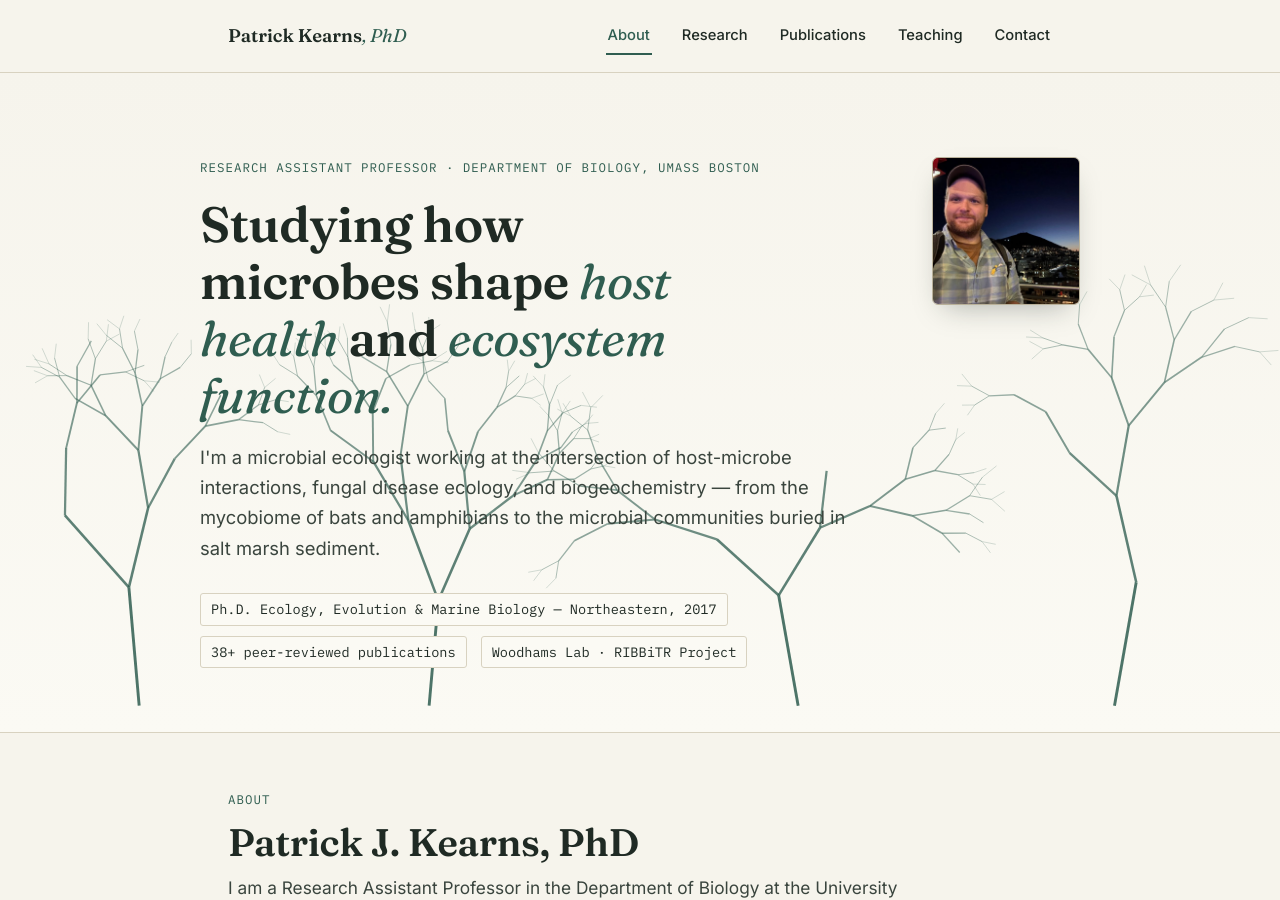
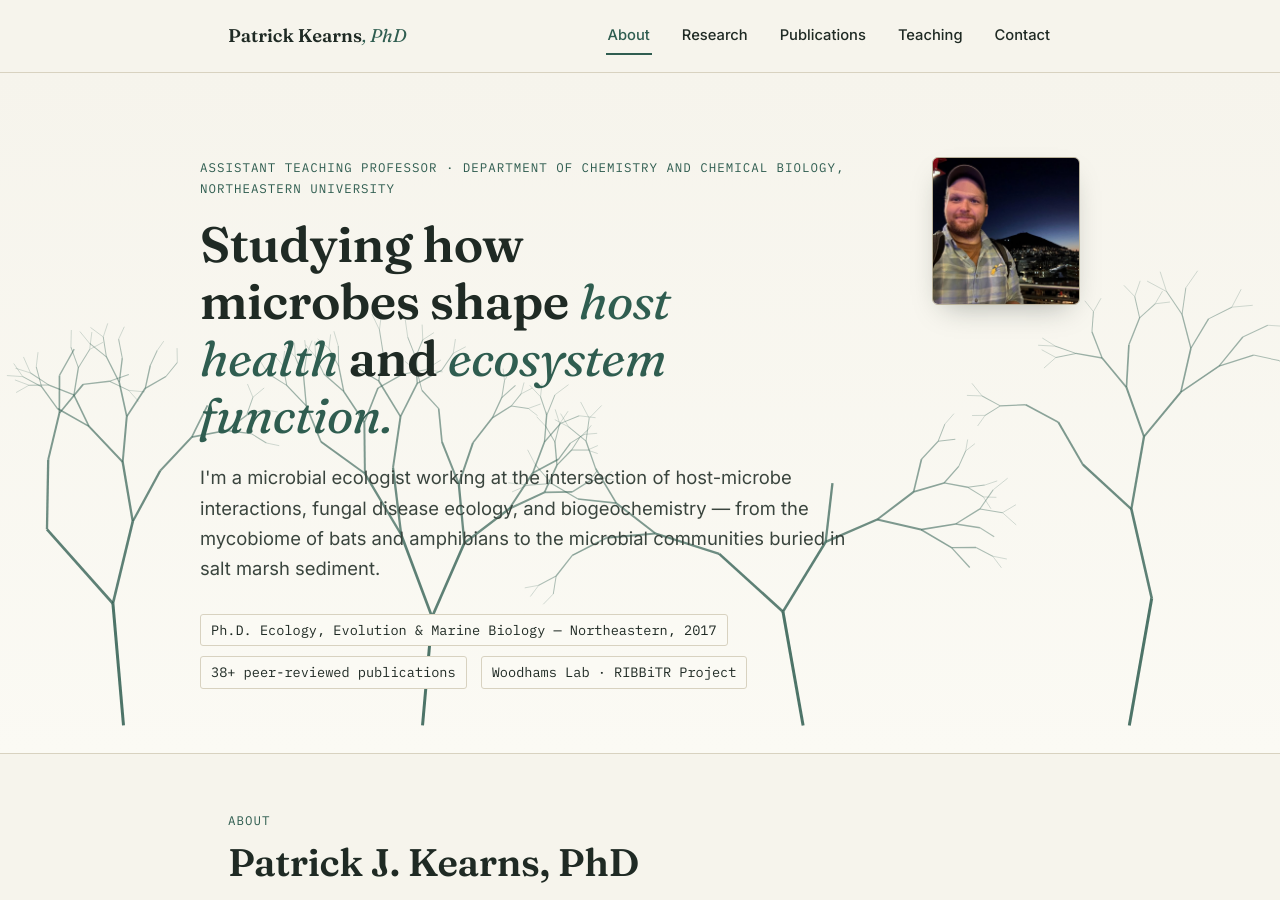
Before and after one commit to pattyjk/pattyjk.github.io, a Jekyll site: the page built from index.md, in a window 1280 px wide and 900 px high. Built offline with Jekyll 4.4.1, drawn with Linux system fonts in a browser that asks for light colours.

Commit message:
Update index.md

```diff
--- a/index.md
+++ b/index.md
@@ -8,7 +8,7 @@
   <div class="wrap hero__inner">
     <div class="hero__grid">
       <div>
-        <p class="hero__eyebrow">Research Assistant Professor &middot; Department of Biology, UMass Boston</p>
+        <p class="hero__eyebrow"> Assistant Teaching Professor &middot; Department of Chemistry and Chemical Biology, Northeastern University</p>
         <h1>Studying how microbes shape <em>host health</em> and <em>ecosystem function.</em></h1>
         <p class="lede">
           I'm a microbial ecologist working at the intersection of host-microbe interactions,
```
